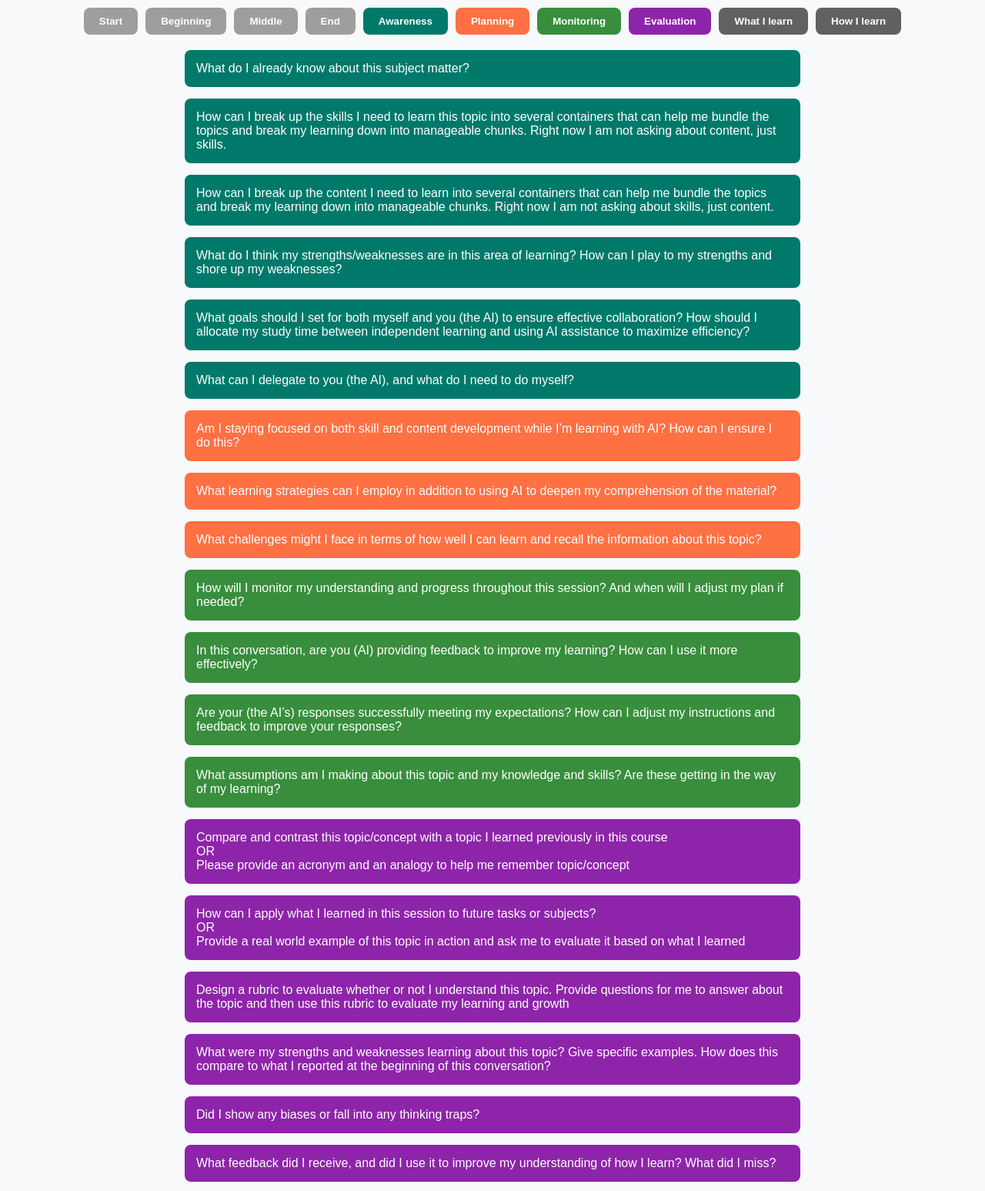
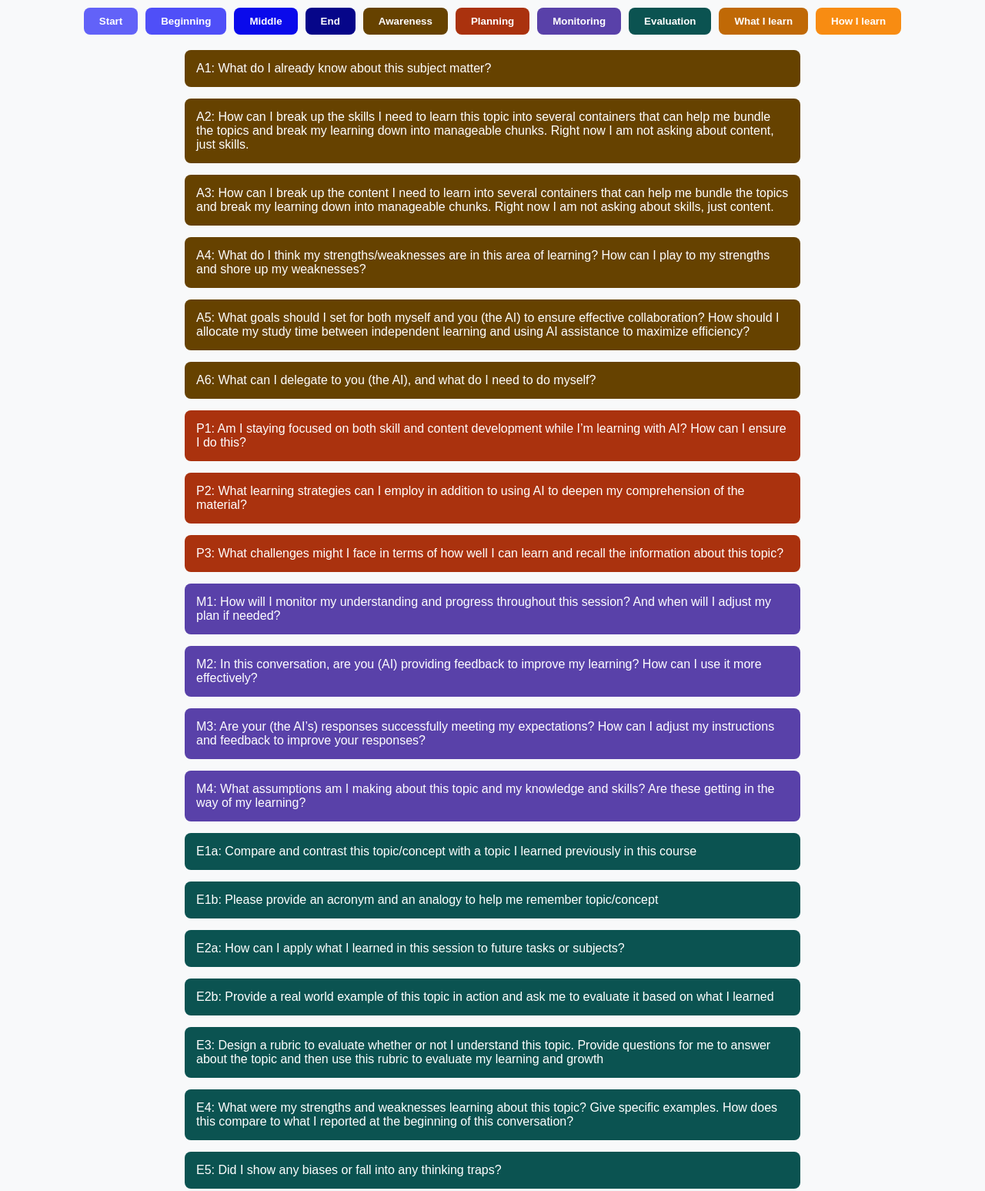
Before and after one commit to nzufelt/metacognitive_injections, a plain HTML site: page index.html in a window 1280 px wide. Shown: the part 140-1687 px from the top of the page at 77% size. Drawn offline with Linux system fonts and the light colour scheme.

Commit message:
fix filtering and colors

```diff
--- a/index.html
+++ b/index.html
@@ -61,18 +61,24 @@
             opacity: 0.9;
         }
 
-        /* Color themes for reflection areas */
-        .awareness { background-color: #00796b; }
-        .planning { background-color: #ff7043; }
-        .monitoring { background-color: #388e3c; }
-        .evaluation { background-color: #8e24aa; }
+        /* Color themes */
+        .awareness { background-color: #664200; }
+        .planning { background-color: #AA320E; }
+        .monitoring { background-color: #5941A9; }
+        .evaluation { background-color: #0B5351; }
 
-        /* Neutral styling for other filters */
-        .filter-button.timing { background-color: #9e9e9e; }
-        .filter-button.learning { background-color: #616161; }
+        .filter-button.timing-start { background-color: #6262F8; }
+        .filter-button.timing-beginning { background-color: #4F4FF8; }
+        .filter-button.timing-middle { background-color: #0A0AEB; }
+        .filter-button.timing-end { background-color: #060689; }
 
+        .filter-button.learning-what { background-color: #C06906; }
+        .filter-button.learning-how { background-color: #F88C12; }
+
+        /* Display the "active filters" (actively being removed, that is) as lighter */
         .filter-button.active {
-            background-color: #000; /* Dark background for selected */
+            /* background-color: #000;  */
+            opacity: 0.5;
             color: #fff; /* White text for better contrast */
         }
 
@@ -81,7 +87,7 @@
         /* Banner styling */
         .copy-banner {
             position: fixed;
-            bottom: 20px;
+            top: 20px;
             left: 50%;
             transform: translateX(-50%);
             padding: 10px 20px;
@@ -106,10 +112,10 @@
 
     <div class="filter-bar">
         <!-- Timing filters -->
-        <button class="filter-button timing" onclick="toggleFilter(this, 'Start')">Start</button>
-        <button class="filter-button timing" onclick="toggleFilter(this, 'Beginning')">Beginning</button>
-        <button class="filter-button timing" onclick="toggleFilter(this, 'Middle')">Middle</button>
-        <button class="filter-button timing" onclick="toggleFilter(this, 'End')">End</button>
+        <button class="filter-button timing-start" onclick="toggleFilter(this, 'Start')">Start</button>
+        <button class="filter-button timing-beginning" onclick="toggleFilter(this, 'Beginning')">Beginning</button>
+        <button class="filter-button timing-middle" onclick="toggleFilter(this, 'Middle')">Middle</button>
+        <button class="filter-button timing-end" onclick="toggleFilter(this, 'End')">End</button>
 
         <!-- Reflection area filters -->
         <button class="filter-button awareness" onclick="toggleFilter(this, 'Awareness')">Awareness</button>
@@ -118,8 +124,8 @@
         <button class="filter-button evaluation" onclick="toggleFilter(this, 'Evaluation')">Evaluation</button>
 
         <!-- Learning focus filters -->
-        <button class="filter-button learning" onclick="toggleFilter(this, 'What I learn')">What I learn</button>
-        <button class="filter-button learning" onclick="toggleFilter(this, 'How I learn')">How I learn</button>
+        <button class="filter-button learning-what" onclick="toggleFilter(this, 'What I learn')">What I learn</button>
+        <button class="filter-button learning-how" onclick="toggleFilter(this, 'How I learn')">How I learn</button>
     </div>
 
     <div class="prompt-container" id="promptContainer">
@@ -148,25 +154,19 @@
         displayPrompts(prompts); // Call the function to display the prompts
     }
 
+    const filterNames = ['Start', 'Beginning', 'Middle', 'End', 'Awareness', 'Planning', 'Monitoring', 'Evaluation', "What I learn", "How I learn"]
 
-        const selectedFilters = {
-            timing: null,
-            reflection: null,
-            learning: null
-        };
+        const selectedFilters = {}
+        filterNames.forEach( (filter) => {
+            selectedFilters[filter] = false
+        })
 
         function toggleFilter(button, filter) {
             // Toggle active class for button
             button.classList.toggle('active');
 
-            // Set selected filters
-            if (['Start', 'Beginnings', 'Middle', 'End'].includes(filter)) {
-                selectedFilters.timing = selectedFilters.timing === filter ? null : filter;
-            } else if (['Awareness', 'Planning', 'Monitoring', 'Evaluation'].includes(filter)) {
-                selectedFilters.reflection = selectedFilters.reflection === filter ? null : filter;
-            } else {
-                selectedFilters.learning = selectedFilters.learning === filter ? null : filter;
-            }
+            selectedFilters[filter] = !selectedFilters[filter]
+
             displayPrompts();
         }
 
@@ -175,15 +175,19 @@
             container.innerHTML = '';
 
             const filteredPrompts = prompts.filter(prompt =>
-                (!selectedFilters.timing || prompt.timing === selectedFilters.timing) &&
-                (!selectedFilters.reflection || prompt.reflection === selectedFilters.reflection) &&
-                (!selectedFilters.learning || prompt.learning === selectedFilters.learning)
+                // Determine if any of the filters is on for the given prompt
+                !selectedFilters[prompt.timing] &&
+                !selectedFilters[prompt.reflection] &&
+                !selectedFilters[prompt.learning]
+                // (!selectedFilters.timing || prompt.timing === selectedFilters.timing) &&
+                // (!selectedFilters.reflection || prompt.reflection === selectedFilters.reflection) &&
+                // (!selectedFilters.learning || prompt.learning === selectedFilters.learning)
             );
 
             filteredPrompts.forEach(prompt => {
                 const promptCard = document.createElement('div');
                 promptCard.classList.add('prompt-card', prompt.reflection.toLowerCase());
-                promptCard.innerText = `${prompt.text}`;
+                promptCard.innerText = `${prompt.name}: ${prompt.text}`;
                 promptCard.addEventListener('click', () => copyToClipboard(prompt.text));
                 container.appendChild(promptCard);
             });
--- a/metacognitive_injections.json
+++ b/metacognitive_injections.json
@@ -94,15 +94,29 @@
         "timing": "End",
         "reflection": "Evaluation",
         "learning": "What I learn",
-        "name": "E1",
-        "text": "Compare and contrast this topic/concept with a topic I learned previously in this course\nOR\nPlease provide an acronym and an analogy to help me remember topic/concept"
+        "name": "E1a",
+        "text": "Compare and contrast this topic/concept with a topic I learned previously in this course"
     },
     {
         "timing": "End",
         "reflection": "Evaluation",
         "learning": "What I learn",
-        "name": "E2",
-        "text": "How can I apply what I learned in this session to future tasks or subjects?\nOR\nProvide a real world example of this topic in action and ask me to evaluate it based on what I learned"
+        "name": "E1b",
+        "text": "Please provide an acronym and an analogy to help me remember topic/concept"
+    },
+    {
+        "timing": "End",
+        "reflection": "Evaluation",
+        "learning": "What I learn",
+        "name": "E2a",
+        "text": "How can I apply what I learned in this session to future tasks or subjects?"
+    },
+    {
+        "timing": "End",
+        "reflection": "Evaluation",
+        "learning": "What I learn",
+        "name": "E2b",
+        "text": "Provide a real world example of this topic in action and ask me to evaluate it based on what I learned"
     },
     {
         "timing": "End",
```
